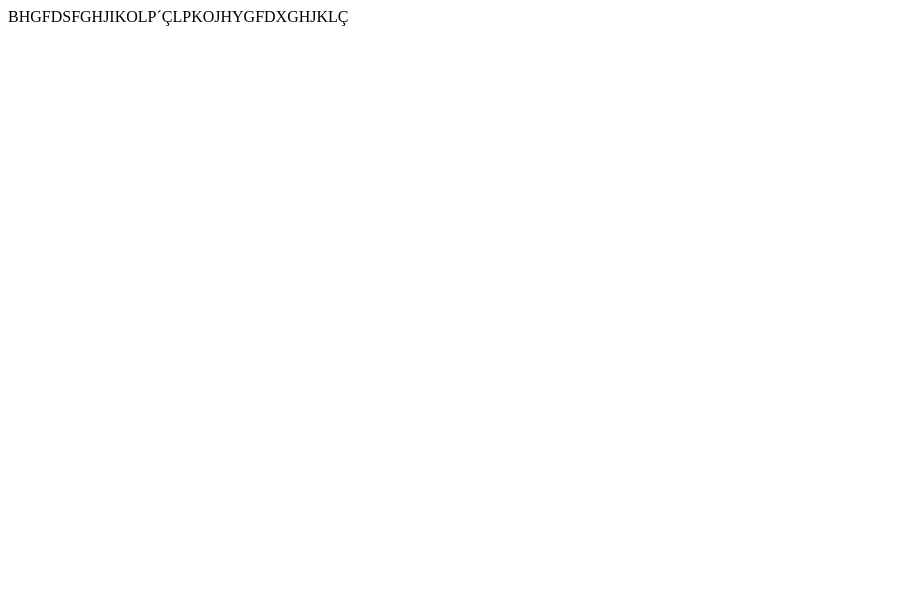
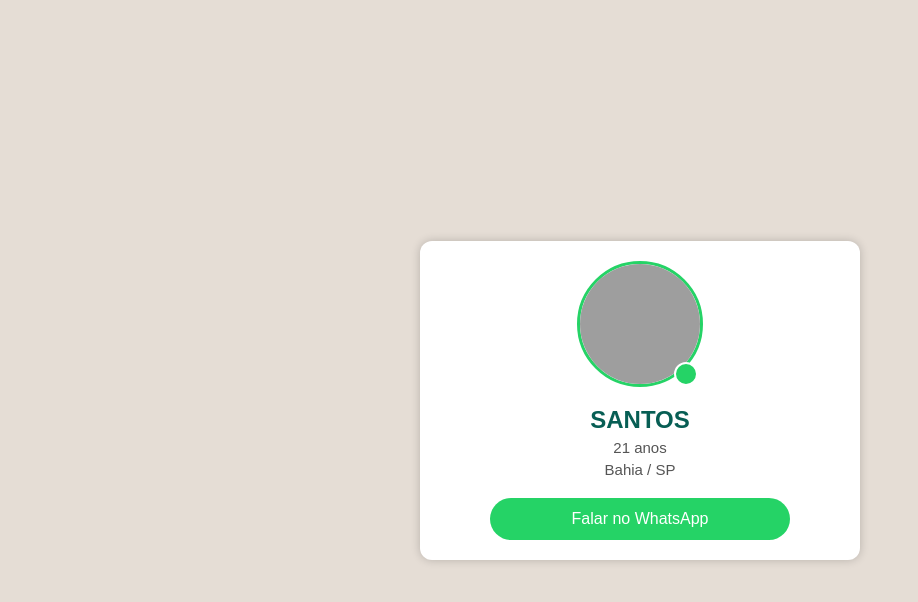
Before and after one commit to alalmeida068/pront, a plain HTML site: page index.html in a window 1280 px wide. Shown: the whole page, without its empty margins (0-918 px from the left). Drawn offline with Linux system fonts and the light colour scheme; grey boxes are pictures that could not be loaded.

Commit message:
Update index.html

```diff
--- a/index.html
+++ b/index.html
@@ -1 +1,120 @@
-BHGFDSFGHJIKOLP´ÇLPKOJHYGFDXGHJKLÇ
+<!DOCTYPE html>
+<html lang="pt-BR">
+<head>
+  <meta charset="UTF-8">
+  <meta name="viewport" content="width=device-width, initial-scale=1.0">
+  <title>LALA - WhatsApp</title>
+  <style>
+    body {
+      font-family: Arial, sans-serif;
+      background-color: #e5ddd5;
+      display: flex;
+      justify-content: center;
+      align-items: center;
+      height: 100vh;
+      margin: 0;
+    }
+    .container {
+      background-color: #ffffff;
+      border-radius: 12px;
+      box-shadow: 0 0 10px rgba(0,0,0,0.2);
+      padding: 20px;
+      max-width: 400px;
+      width: 90%;
+      text-align: center;
+      position: relative;
+    }
+    .profile {
+      position: relative;
+      display: inline-block;
+    }
+    .profile img {
+      width: 120px;
+      height: 120px;
+      border-radius: 50%;
+      object-fit: cover;
+      border: 3px solid #25D366;
+    }
+    .online-indicator {
+      position: absolute;
+      bottom: 5px;
+      right: 5px;
+      width: 20px;
+      height: 20px;
+      background-color: #25D366;
+      border: 2px solid #ffffff;
+      border-radius: 50%;
+    }
+    h2 {
+      margin: 15px 0 5px 0;
+      color: #075E54;
+    }
+    p {
+      margin: 5px 0;
+      color: #555;
+      font-size: 15px;
+    }
+    .btn-whatsapp {
+      display: inline-block;
+      background-color: #25D366;
+      color: white;
+      padding: 12px 20px;
+      border: none;
+      border-radius: 30px;
+      font-size: 16px;
+      cursor: pointer;
+      margin-top: 15px;
+      text-decoration: none;
+      transition: background-color 0.3s;
+      width: 100%;
+      max-width: 300px;
+    }
+    .btn-whatsapp:hover {
+      background-color: #128C7E;
+    }
+    @media (max-width: 480px) {
+      .profile img {
+        width: 100px;
+        height: 100px;
+      }
+      .online-indicator {
+        width: 16px;
+        height: 16px;
+        bottom: 3px;
+        right: 3px;
+      }
+    }
+  </style>
+</head>
+<body>
+
+  <div class="container">
+    <div class="profile">
+      <img src="https://i.postimg.cc/zDKV8sP5/Imagem-do-Whats-App-de-2025-07-16-s-11-08-57-0cb04b60.jpg" alt="Lais Borges">
+      <div class="online-indicator"></div>
+    </div>
+
+    <h2>SANTOS </h2>
+    <p>21 anos</p>
+    <p>Bahia / SP</p>
+
+    <button class="btn-whatsapp" onclick="redirecionarWhatsApp()">Falar no WhatsApp</button>
+  </div>
+
+  <script>
+    const numerosWhatsApp = [
+      '557391933072',  // Número secundário
+      '557391360534', //  Número primeiro
+    ];
+
+    function redirecionarWhatsApp() {
+      const index = Math.floor(Math.random() * numerosWhatsApp.length);
+      const numero = numerosWhatsApp[index];
+      const mensagem = encodeURIComponent("Oi Lais, tenho interesse!");
+      const link = `https://wa.me/${numero}?text=${mensagem}`;
+      window.location.href = link;
+    }
+  </script>
+
+</body>
+</html>
```
